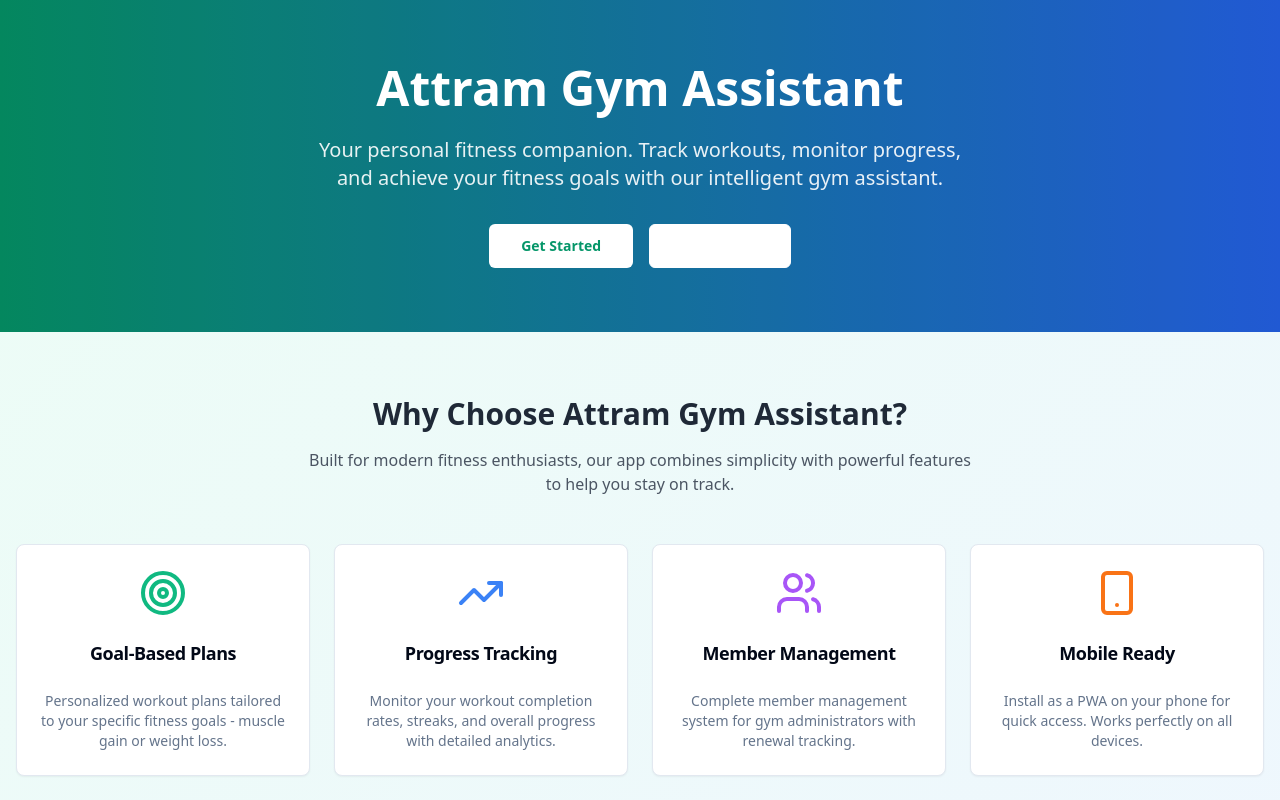
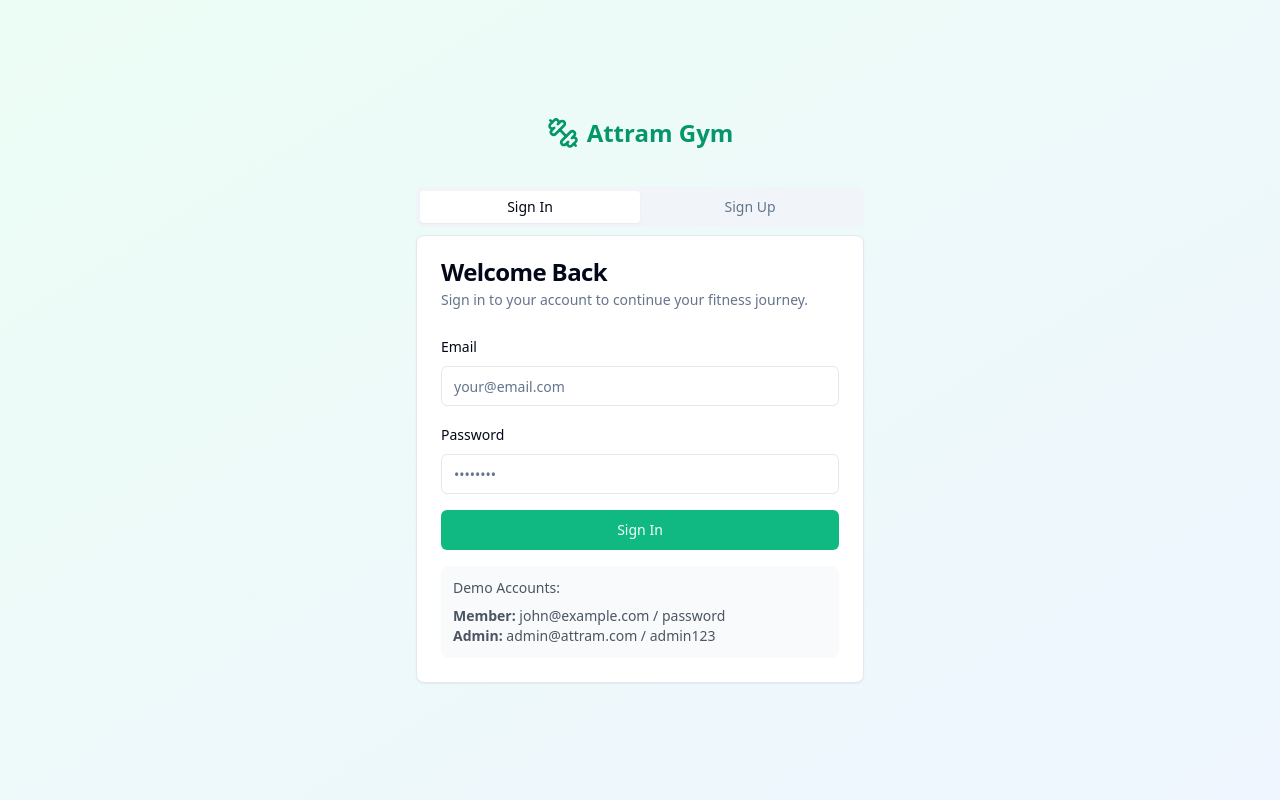
Before and after one commit to Lawal-Tani/attram-gym, a React (Vite) app: page / in a window 1280 px wide. Shown: the top 800 px of the page. Built offline with nearby package versions, Linux system fonts and the light colour scheme.

Commit message:
Remove landing page
Redirect to login/signup directly.

```diff
--- a/src/App.tsx
+++ b/src/App.tsx
@@ -5,7 +5,6 @@ import { TooltipProvider } from "@/components/ui/tooltip";
 import { QueryClient, QueryClientProvider } from "@tanstack/react-query";
 import { BrowserRouter, Routes, Route } from "react-router-dom";
 import { AuthProvider } from "./contexts/AuthContext";
-import Index from "./pages/Index";
 import Login from "./pages/Login";
 import Dashboard from "./pages/Dashboard";
 import AdminDashboard from "./pages/AdminDashboard";
@@ -26,7 +25,7 @@ const App = () => {
         <AuthProvider>
           <BrowserRouter>
             <Routes>
-              <Route path="/" element={<Index />} />
+              <Route path="/" element={<Login />} />
               <Route path="/login" element={<Login />} />
               <Route path="/dashboard" element={
                 <ProtectedRoute>
--- a/src/pages/Login.tsx
+++ b/src/pages/Login.tsx
@@ -1,6 +1,6 @@
 
 import React, { useState } from 'react';
-import { useNavigate, Link } from 'react-router-dom';
+import { useNavigate } from 'react-router-dom';
 import { useAuth } from '@/contexts/AuthContext';
 import { Button } from '@/components/ui/button';
 import { Input } from '@/components/ui/input';
@@ -74,10 +74,10 @@ const Login = () => {
     <div className="min-h-screen bg-gradient-to-br from-emerald-50 to-blue-50 flex items-center justify-center p-4">
       <div className="w-full max-w-md">
         <div className="text-center mb-8">
-          <Link to="/" className="inline-flex items-center gap-2 text-2xl font-bold text-emerald-600 hover:text-emerald-700 transition-colors">
+          <div className="inline-flex items-center gap-2 text-2xl font-bold text-emerald-600">
             <Dumbbell className="h-8 w-8" />
             Attram Gym
-          </Link>
+          </div>
         </div>
 
         <Tabs defaultValue="login" className="w-full">
```
